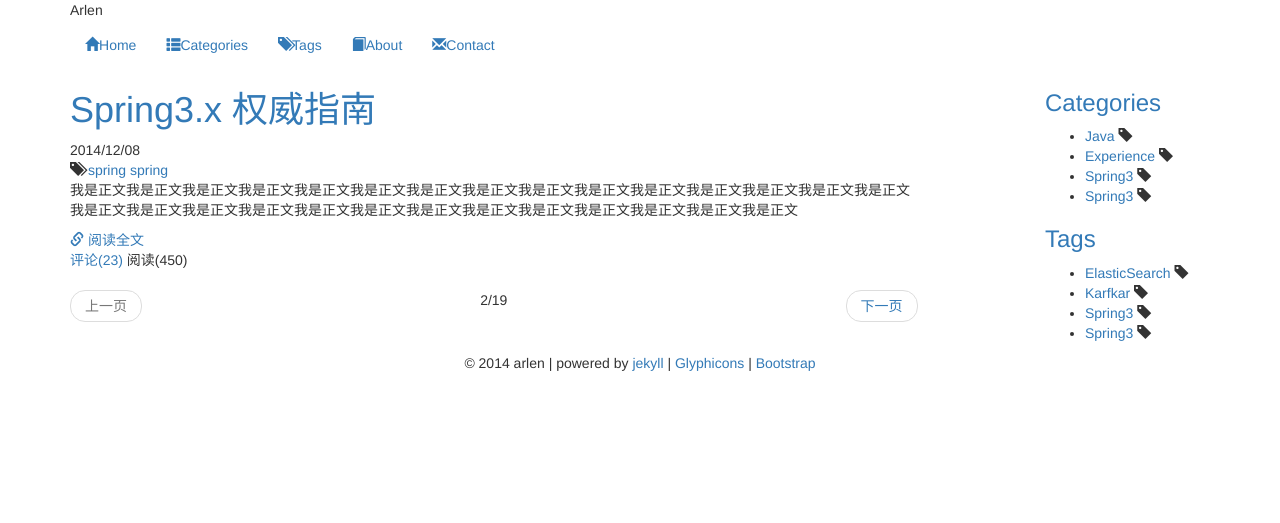
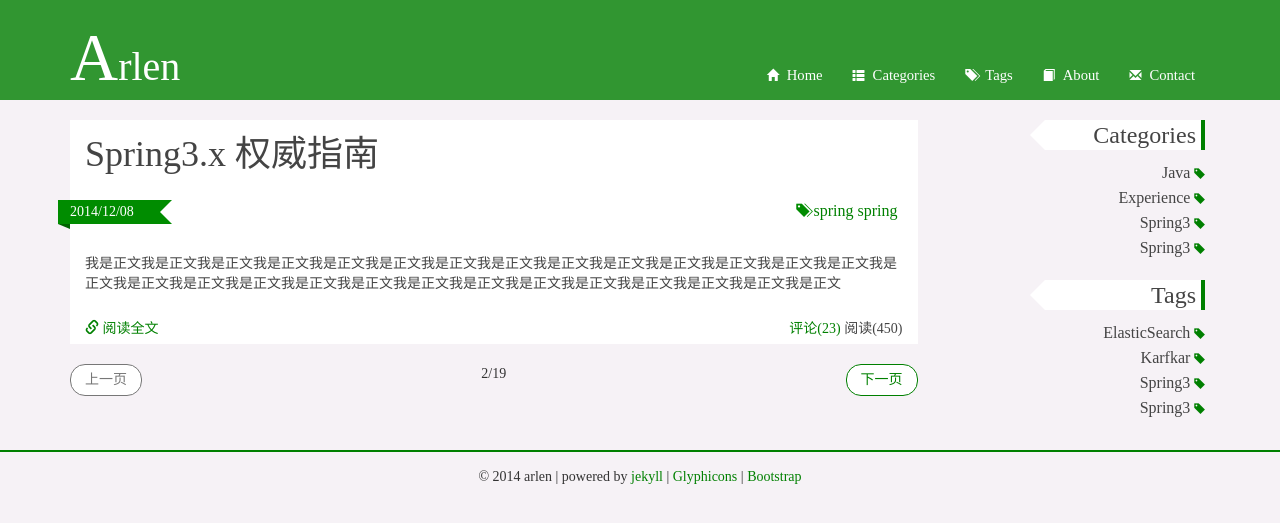
Before and after one commit to arlen43/arlen43.github.io, a Jekyll site: the page built from _posts/2014-11-26-my-first-blog.md, in a window 1280 px wide. Shown: the top 523 px of the page. Built offline with Jekyll 4.4.1, drawn with Linux system fonts in a browser that asks for light colours; nearby versions of some CDN libraries; library files that are not in the unit come from our copies.

Commit message:
update template

```diff
--- a/_config.yml
+++ b/_config.yml
@@ -1,2 +1,7 @@
 highlighter: pygments
 github: [Repository metadata]
+
+title: Arlen.Ren's Blog
+keywords: Arlen 任亚荣 Java
+description: sss
+navigations: [{ls: ddd, dd: 222}, {ls: sss, dd: 333}]
--- /dev/null
+++ b/_includes/footer.html
@@ -0,0 +1,6 @@
+<div class="footer">
+  <div class="container text-center">
+	<!--<div id="lion"></div>-->
+	&copy; 2014 arlen | powered by <a href="#">jekyll</a> | <a href="http://glyphicons.com/">Glyphicons</a> | <a href="">Bootstrap</a>
+  </div>
+</div>
--- /dev/null
+++ b/_includes/header.html
@@ -0,0 +1,15 @@
+<header>
+    <div class="container">
+	  <div id="signature"><span style="">A</span>rlen</div>
+	  <div id="top-lion"></div>
+	  <nav id="header-nav">
+	    <ul class="nav navbar-nav">
+		  <li class="active"><a href="/index.html"><span class="glyphicon glyphicon-home"></span>Home</a></li>
+		  <li><a href="#"><span class="glyphicon glyphicon-th-list"></span>Categories</a></li>
+		  <li><a href="#"><span class="glyphicon glyphicon-tags"></span>Tags</a></li>
+		  <li><a href="#"><span class="glyphicon glyphicon-book"></span>About</a></li>
+		  <li><a href="#"><span class="glyphicon glyphicon-envelope"></span>Contact</a></li>
+		</ul>
+	  </nav>
+	</div>
+  </header>
--- a/_layouts/default.html
+++ b/_layouts/default.html
@@ -5,19 +5,37 @@
   <meta charset="utf-8">
   <meta http-equiv="X-UA-Compatible" content="IE=edge">
   <meta name="viewport" content="width=device-width, initial-scale=1">
-  <meta name="description" content="">
-  <meta name="keywords" content="">
+  <meta name="description" content="
+	{% if page.description %}
+		{{ page.description }}
+	{% else %}
+		{{ site.description }}
+	{% endif %}
+  ">
+  <meta name="keywords" content="
+	{% if page.keywords %}
+		{{ page.keywords }}
+	{% else %}
+		{{ site.keywords }}
+	{% endif %}
+  ">
   <meta name="author" content="Arlen.Ren">
 
-  <title>My Blog</title>
+  <title>
+	{% if page.title %}
+		{{ page.title }}
+	{% else %}
+		{{ site.title }}
+	{% endif %}
+  </title>
 
-  <link rel="icon" type="image/x-icon" href="../assets/favicon.ico">
-  <link rel="apple-touch-icon" href="../assets/apple-touch-icon.png">
+  <link rel="icon" type="image/x-icon" href="/assets/favicon.ico">
+  <link rel="apple-touch-icon" href="/assets/apple-touch-icon.png">
   <!-- Bootstrap core CSS -->
-  <link href="../assets/bootstrap-3.3.0-dist/css/bootstrap.min.css" rel="stylesheet">
+  <link href="/assets/bootstrap-3.3.0-dist/css/bootstrap.min.css" rel="stylesheet">
 
   <!-- my style -->
-  <link href="../assets/arlen/css/ex-bootstrap.css" rel="stylesheet">
+  <link href="/assets/arlen/css/ex-bootstrap.css" rel="stylesheet">
 
   <!-- HTML5 shim and Respond.js for IE8 support of HTML5 elements and media queries -->
   <!--[if lt IE 9]>
@@ -32,25 +50,11 @@
 		<span class="glyphicon glyphicon-bell"></span> Stupid is as stupid dose!
 	</div>
   </div>-->
-  <header>
-    <div class="container">
-	  <div id="signature"><span style="">A</span>rlen</div>
-	  <div id="top-lion"></div>
-	  <nav id="header-nav">
-	    <ul class="nav navbar-nav">
-		  <li class="active"><a href="#"><span class="glyphicon glyphicon-home"></span>Home</a></li>
-		  <li><a href="#"><span class="glyphicon glyphicon-th-list"></span>Categories</a></li>
-		  <li><a href="#"><span class="glyphicon glyphicon-tags"></span>Tags</a></li>
-		  <li><a href="#"><span class="glyphicon glyphicon-book"></span>About</a></li>
-		  <li><a href="#"><span class="glyphicon glyphicon-envelope"></span>Contact</a></li>
-		</ul>
-	  </nav>
-	</div>
-  </header>
+  {% include header.html %}
   <div class="container">
 	<div class="row">
 	  <div class="col-md-9">
-
+		{% for post in site.posts %}
 		<div class="doc-section">
 		  <div class="doc-title">
 			<h1><a href="">Spring3.x 权威指南</a></h1>
@@ -69,6 +73,7 @@
 			<div class="clear"></div>
 		  </div>
 		</div>
+		{% endfor %}
 
 		<nav>
 		  <ul class="pager">
@@ -104,15 +109,10 @@
 	</div>
   </div>
 
-  <div class="footer">
-	<div class="container text-center">
-	  <!--<div id="lion"></div>-->
-	  &copy; 2014 arlen | powered by <a href="#">jekyll</a> | <a href="http://glyphicons.com/">Glyphicons</a> | <a href="">Bootstrap</a>
-	</div>
-  </div>
+  {% include footer.html %}
   <!-- jQuery (necessary for Bootstrap's JavaScript plugins) -->
   <script src="http://cdn.bootcss.com/jquery/1.11.1/jquery.min.js"></script>
   <!-- Include all compiled plugins (below), or include individual files as needed -->
-  <script src="../assets/bootstrap-3.3.0-dist/js/bootstrap.min.js"></script>
+  <script src="/assets/bootstrap-3.3.0-dist/js/bootstrap.min.js"></script>
 </body>
 </html>
```
Also changed, not shown: index.html (+6 -16 lines).
